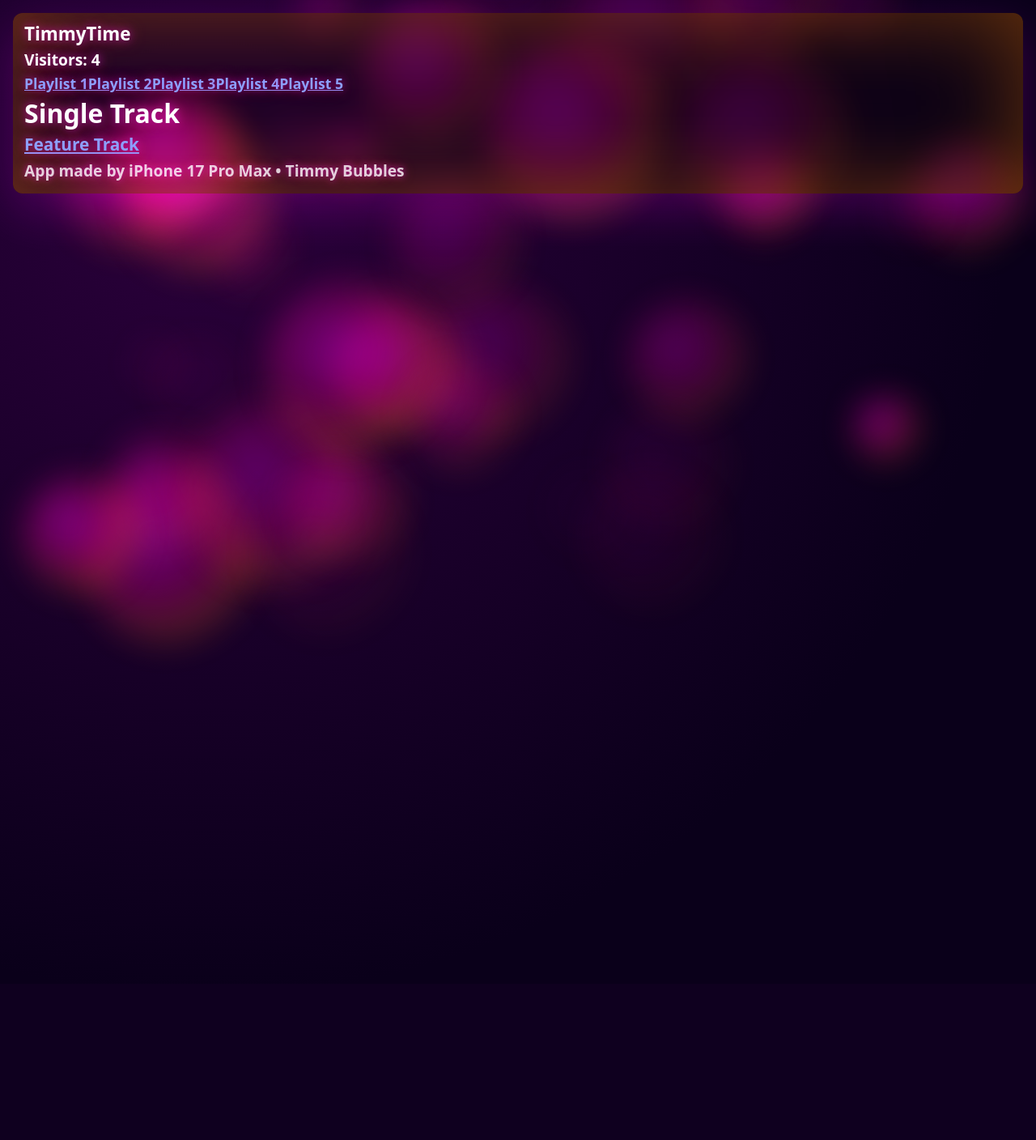
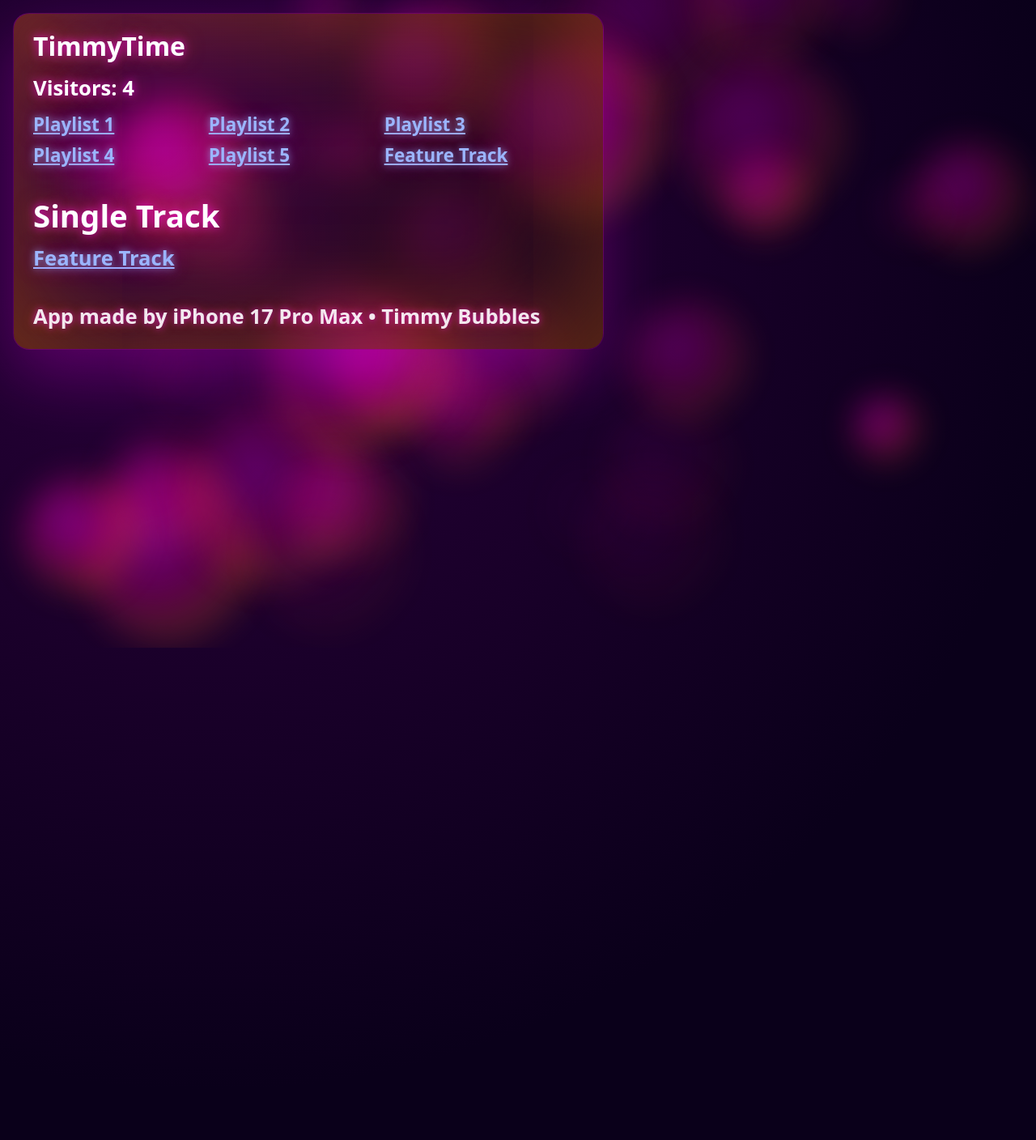
Before and after one commit to timmyjonesusn-netizen/Timmy-wsgi, a Flask app: template templates/index.html in a window 1280 px wide. Shown: the whole page at 81% size. Before the commit the page ends 819 px from the top, so only its background shows below. Run offline with Flask 3, Linux system fonts and the light colour scheme; the template is opened without the code that fills it, so the values that code supplies are empty.

Commit message:
Update index.html

```diff
--- a/templates/index.html
+++ b/templates/index.html
@@ -5,7 +5,6 @@
 <meta name="viewport" content="width=device-width, initial-scale=1.0" />
 <title>TimmyTime</title>
 <style>
-  /* ----- RESET / BASE ----- */
   * {
     box-sizing: border-box;
     margin: 0;
@@ -22,15 +21,16 @@
     position: relative;
   }
 
-  /* This is the neon bubble field behind everything */
+  /* BUBBLE LAYER SITS BEHIND CONTENT */
   #bubble-layer {
     position: fixed;
     inset: 0;
-    z-index: 0; /* stays BEHIND the text */
+    z-index: 0;
     pointer-events: none;
+    overflow: hidden;
   }
 
-  /* each bubble */
+  /* one neon bubble */
   .bubble {
     position: absolute;
     width: var(--size);
@@ -59,163 +59,166 @@
     }
   }
 
-  /* ----- CONTENT ON TOP ----- */
+  /* CONTENT CARD */
   .content {
     position: relative;
-    z-index: 2; /* this is the fix: text ABOVE bubbles */
+    z-index: 2; /* above bubbles */
     padding: 16px;
     max-width: 100%;
     color: #fff;
-    text-shadow: 0 0 12px rgba(255,0,255,0.6),
-                 0 0 22px rgba(255,128,0,0.4);
     line-height: 1.25;
     font-weight: 600;
   }
 
-  /* top row layout: left block / right block */
+  .glass-wrap {
+    width: calc(100% - 32px);
+    max-width: 730px;
+    background: radial-gradient(circle at 20% 20%, rgba(255,0,255,0.15) 0%, rgba(255,128,0,0.07) 60%, rgba(0,0,0,0) 100%),
+                rgba(0,0,0,0.28);
+    -webkit-backdrop-filter: blur(12px);
+    backdrop-filter: blur(12px);
+    border-radius: 20px;
+    padding: 20px 24px 24px;
+    box-shadow:
+      0 30px 80px rgba(255,0,255,0.25),
+      0 0 160px rgba(255,128,0,0.4) inset;
+    border: 1px solid rgba(255,0,255,0.25);
+  }
+
   .top-bar {
     display: flex;
-    justify-content: space-between;
     flex-wrap: wrap;
-    gap: 12px;
+    gap: 24px;
   }
 
   .left-col {
     display: flex;
     flex-direction: column;
-    gap: 6px;
-    font-size: 1.1rem;
+    gap: 16px;
   }
 
   .app-name {
-    font-size: 1.4rem;
-    font-weight: 700;
+    font-size: 2rem;
+    font-weight: 800;
+    color: #fff;
+    text-shadow:
+      0 0 12px rgba(255,0,255,0.8),
+      0 0 24px rgba(255,128,0,0.5);
   }
 
   .visitors {
-    font-size: 1.2rem;
+    font-size: 1.6rem;
     font-weight: 700;
+    color: #fff;
+    text-shadow:
+      0 0 12px rgba(255,0,255,0.8),
+      0 0 24px rgba(255,128,0,0.5);
   }
 
-  /* playlists row */
-  .playlist-row {
-    display: flex;
-    flex-wrap: wrap;
-    justify-content: space-between;
-    font-size: 1.1rem;
-    font-weight: 600;
-    text-decoration: underline;
-    color: #8da0ff;
+  /* playlists layout: 2 rows x 3 columns feel */
+  .playlist-grid {
+    display: grid;
+    grid-template-columns: repeat(3,minmax(min-content,1fr));
+    grid-row-gap: 12px;
+    grid-column-gap: 24px;
+    max-width: 100%;
+    font-size: 1.4rem;
+    font-weight: 700;
+    line-height: 1.15;
   }
 
-  .playlist-row a {
-    color: #8da0ff;
+  .playlist-grid a {
+    color: #9bb5ff;
+    text-decoration: underline;
+    text-shadow:
+      0 0 10px rgba(155,181,255,0.8),
+      0 0 30px rgba(255,0,255,0.4);
   }
 
-  /* Single Track / Feature Track section */
+  /* track section */
   .tracks {
-    margin-top: 8px;
+    margin-top: 24px;
     display: flex;
     flex-direction: column;
-    gap: 8px;
-    font-size: 1.8rem;
-    font-weight: 800;
+    gap: 16px;
     color: #fff;
   }
 
   .track-title {
-    font-size: 2rem;
+    font-size: 2.4rem;
     font-weight: 800;
     line-height: 1.1;
+    text-shadow:
+      0 0 12px rgba(255,0,255,0.8),
+      0 0 24px rgba(255,128,0,0.5);
   }
 
   .feature-link {
-    font-size: 1.3rem;
-    font-weight: 600;
+    font-size: 1.6rem;
+    font-weight: 700;
     text-decoration: underline;
-    color: #8da0ff;
+    color: #9bb5ff;
+    text-shadow:
+      0 0 10px rgba(155,181,255,0.8),
+      0 0 30px rgba(255,0,255,0.4);
   }
 
-  /* footer line under header */
   .tagline {
-    margin-top: 8px;
-    font-size: 1.2rem;
-    font-weight: 600;
-    color: rgba(255,255,255,0.8);
-    text-shadow: 0 0 8px rgba(255,0,255,0.6),
+    margin-top: 24px;
+    font-size: 1.6rem;
+    font-weight: 700;
+    color: rgba(255,255,255,0.9);
+    text-shadow:
+      0 0 8px rgba(255,0,255,0.6),
       0 0 16px rgba(255,128,0,0.4);
   }
 
-  /* give the header block a subtle dark glass so it never disappears */
-  .glass-wrap {
-    background: rgba(0,0,0,0.28);
-    backdrop-filter: blur(6px);
-    border-radius: 12px;
-    padding: 12px 14px 16px;
-    max-width: 100%;
-    box-shadow: 0 20px 60px rgba(255,0,255,0.2),
-                0 0 120px rgba(255,128,0,0.4) inset;
-  }
-
-  /* make sure page can scroll past bubble layer height */
   .spacer {
     height: 120vh;
   }
 
-  /* links tappable */
   a {
     -webkit-tap-highlight-color: rgba(255,255,255,0.2);
   }
-
 </style>
 </head>
 <body>
 
-<!-- NEON BUBBLES UNDER EVERYTHING -->
+<!-- BUBBLE BACKGROUND -->
 <div id="bubble-layer"></div>
 
-<!-- CONTENT ON TOP -->
+<!-- FOREGROUND CARD -->
 <div class="content">
   <div class="glass-wrap">
-
     <div class="top-bar">
-
       <div class="left-col">
         <div class="app-name">TimmyTime</div>
 
-        <!-- Update this number from your Flask counter -->
         <div class="visitors">Visitors: <span id="visitorCount">4</span></div>
 
-        <!-- Playlists row -->
-        <div class="playlist-row">
+        <div class="playlist-grid">
           <a href="https://suno.com/playlist/2ec04889-1c23-4e2d-9c27-8a2b6475da4b" target="_blank" rel="noopener noreferrer">
             Playlist 1
           </a>
-
           <a href="https://suno.com/playlist/e95ddd12-7e37-43e2-b3e0-fe342085a19f" target="_blank" rel="noopener noreferrer">
             Playlist 2
           </a>
-
           <a href="https://suno.com/playlist/01b65a04-d231-4574-bbb6-713997ca5b44" target="_blank" rel="noopener noreferrer">
             Playlist 3
           </a>
-
           <a href="https://suno.com/playlist/457d7e00-938e-4bf0-bd59-f070729200df" target="_blank" rel="noopener noreferrer">
             Playlist 4
           </a>
-
           <a href="https://suno.com/playlist/08492edd-e0ba-4aea-a3f8-bb92220b28f2" target="_blank" rel="noopener noreferrer">
             Playlist 5
           </a>
-        </div>
+          <a href="https://suno.com/song/c0943681-4a5f-48f0-9e18-5c8bf5b24e8d" target="_blank" rel="noopener noreferrer">
+            Feature Track
+          </a>
         </div>
 
-    </div>
-
-    <!-- Track links -->
         <div class="tracks">
           <div class="track-title">Single Track</div>
-
           <a class="feature-link"
              href="https://suno.com/song/c0943681-4a5f-48f0-9e18-5c8bf5b24e8d"
              target="_blank"
@@ -224,32 +227,23 @@
           </a>
         </div>
 
-    <!-- Tagline -->
         <div class="tagline">
           App made by iPhone 17 Pro Max • Timmy Bubbles
         </div>
-
+      </div>
+    </div>
   </div>
 </div>
 
-<!-- space so you can still scroll and see bubbles down screen -->
 <div class="spacer"></div>
 
 <script>
-/*
-  Bubble generator.
-  We fill #bubble-layer with a bunch of absolutely positioned
-  neon blobs that float upward and fade.
-*/
 (function makeBubbles() {
   const layer = document.getElementById('bubble-layer');
+  const BUBBLE_COUNT = 40; // density
 
-  // how many bubbles on screen
-  const BUBBLE_COUNT = 40; // nice dense field like your screenshot
-
-  // helper to random %
   function randPct() {
-    return Math.random() * 100 + '%';
+    return (Math.random() * 100) + '%';
   }
 
   function rand(min, max) {
@@ -260,8 +254,8 @@
     const b = document.createElement('div');
     b.className = 'bubble';
 
-    const size = rand(70, 220); // medium/small bubbles, not giant fog
-    const duration = rand(6, 14); // seconds to rise
+    const size = rand(70, 220);      // medium-ish bubbles
+    const duration = rand(6, 14);    // float speed
 
     b.style.setProperty('--size', size + 'px');
     b.style.setProperty('--x', randPct());
@@ -271,27 +265,6 @@
     layer.appendChild(b);
   }
 })();
-
-/*
-  OPTIONAL:
-  If your Flask is returning a visitor count via an endpoint like /count,
-  you can uncomment this fetch and it will live-update the number.
-  This won't break anything if you leave it commented.
-*/
-
-/*
-fetch('/count')
-  .then(r => r.json())
-  .then(data => {
-    const el = document.getElementById('visitorCount');
-    if (el && data && typeof data.count !== 'undefined') {
-      el.textContent = data.count;
-    }
-  })
-  .catch(() => {
-    // fail silent, because we classy
-  });
-*/
 </script>
 
 </body>
```
Lines whose indentation alone changed are shown as unchanged.
